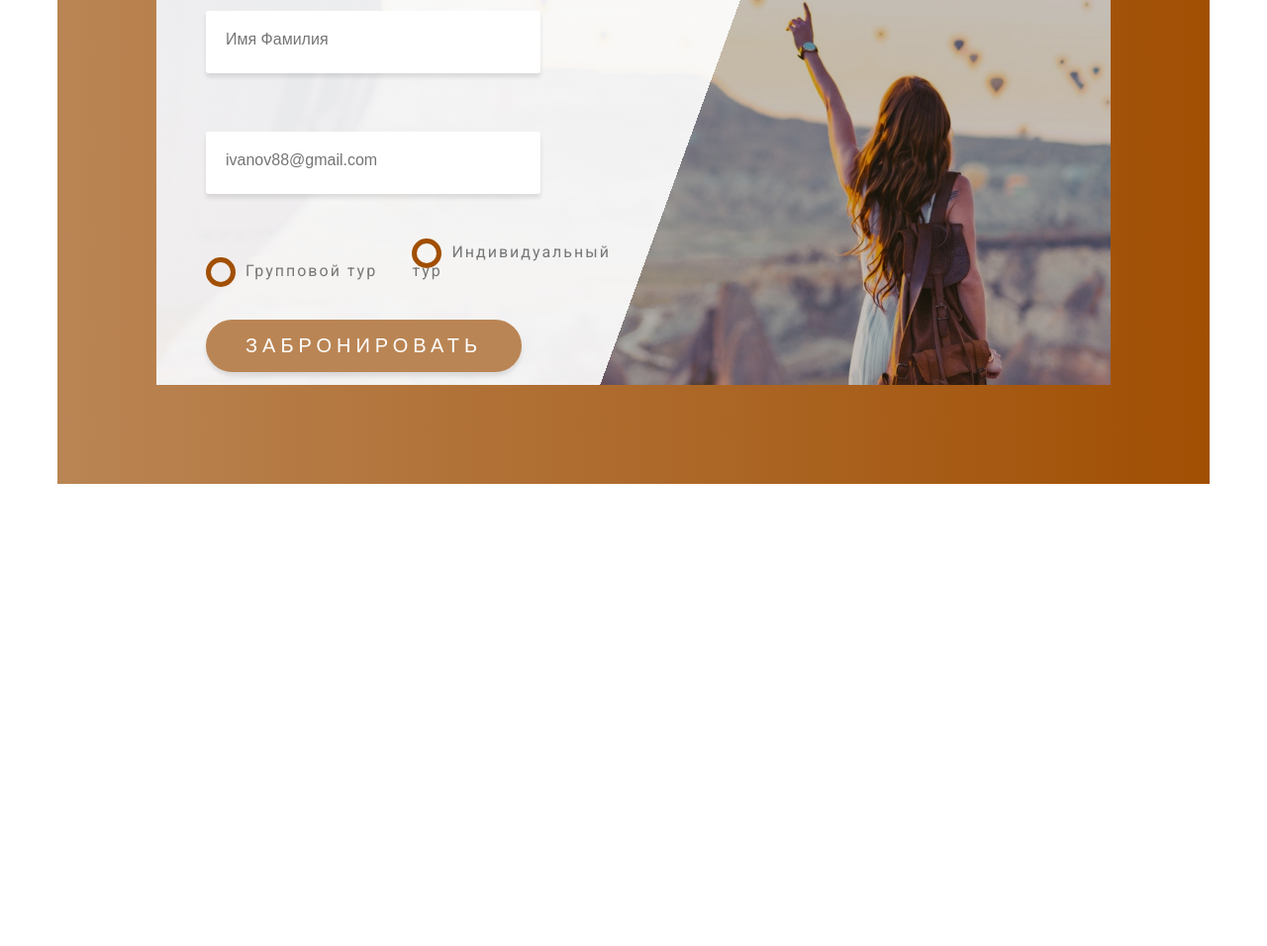
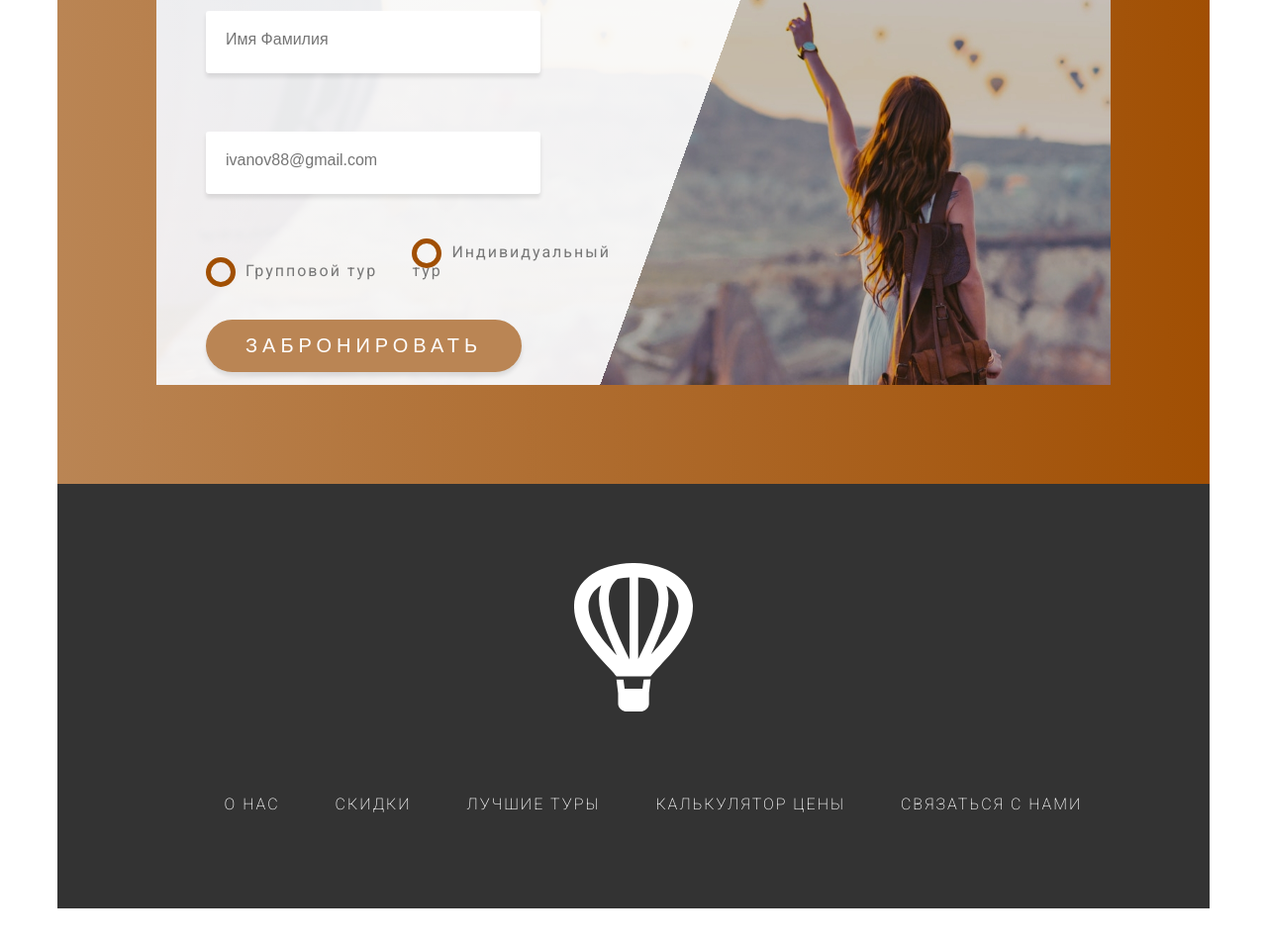
Before and after one commit to romche2h/ballons, a website: page index.html in a window 1280 px wide. Shown: the part 4848-5804 px from the top of the page at 99% size. Before the commit the page ends 5395 px from the top, so only its background shows below. Drawn offline with Linux system fonts and the light colour scheme.

Commit message:
complate footer

```diff
--- /dev/null
+++ b/SASS/layout/_footer.sass
@@ -0,0 +1,27 @@
+.footer
+    padding: 8rem
+    background: rgb(51, 51, 51)
+    position: relative
+    &__logo
+        width: 12rem
+    &__list
+        list-style: none
+        text-decoration: none
+    &__item
+        display: inline-block
+        &:not(:last-child)
+            margin-right: 5rem
+
+    &__link
+        &:link,&:visited
+            display: inline-block
+            text-decoration: none
+            color: $color-white
+            font-size: $font-size-paragraph
+            font-weight: 300
+            line-height: 1.9rem
+            transition: .5s all
+        &:active
+        &:hover
+            transform: rotate(15deg) skew(20deg) scale(1.3)
+            color: $color-brown-lite
--- a/SASS/layout/_grid.sass
+++ b/SASS/layout/_grid.sass
@@ -17,7 +17,6 @@
 
 .col-1-of-4
         width: calc(( 100% - 3 * #{$gutter-horizontal})/4)
-        // padding:
 
 .col-2-of-4
     width: calc(2 *(( 100% - 3 * #{$gutter-horizontal}) /4) + #{$gutter-horizontal})
--- a/SASS/style.sass
+++ b/SASS/style.sass
@@ -17,6 +17,7 @@
 
 @import "layout/header"
 @import "layout/grid"
+@import "layout/footer"
 
 
 @import "pages/home"
--- a/index.html
+++ b/index.html
@@ -376,6 +376,32 @@
           </div>
         </section>
       </main>
+      <footer class="footer">
+        <div class="row text-align-center">
+          <a href="#"
+            ><img src="/icons/header__logo.svg" alt="logo" class="footer__logo"
+          /></a>
+        </div>
+        <div class="row text-align-center">
+          <ul class="footer__list">
+            <li class="footer__item">
+              <a href="#" class="footer__link">О НАС</a>
+            </li>
+            <li class="footer__item">
+              <a href="#" class="footer__link">СКИДКИ</a>
+            </li>
+            <li class="footer__item">
+              <a href="#" class="footer__link">ЛУЧШИЕ ТУРЫ</a>
+            </li>
+            <li class="footer__item">
+              <a href="#" class="footer__link">КАЛЬКУЛЯТОР ЦЕНЫ</a>
+            </li>
+            <li class="footer__item">
+              <a href="#" class="footer__link">СВЯЗАТЬСЯ С НАМИ</a>
+            </li>
+          </ul>
+        </div>
+      </footer>
     </div>
 
     <!-- <section class="grid-test">
```
Also changed, not shown: SASS/pages/_home.sass (line endings or trailing spaces), css/style.css, 1 other file.
